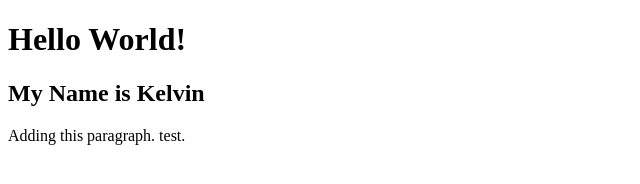
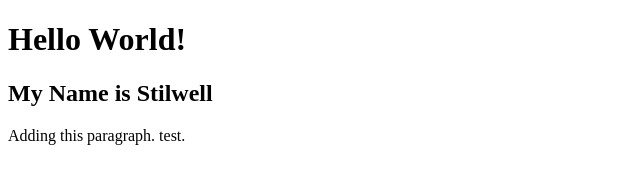
Before and after one commit to Stilwelll/CT_first_repo, a plain HTML site: page index.html in a window 1280 px wide. Shown: the full height of the page, 0-640 px from the left. Drawn offline with Linux system fonts and the light colour scheme.

Commit message:
Third Commit

```diff
--- a/index.html
+++ b/index.html
@@ -10,7 +10,7 @@
 
 <body>
     <h1>Hello World!</h1>
-    <h2>My Name is Kelvin</h2>
+    <h2>My Name is Stilwell</h2>
     <p>Adding this paragraph. test.</p>
 </body>
 
```
